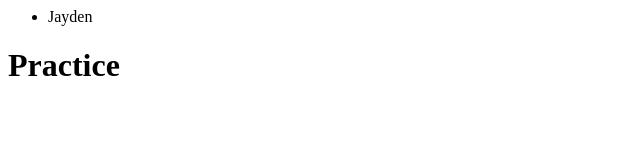
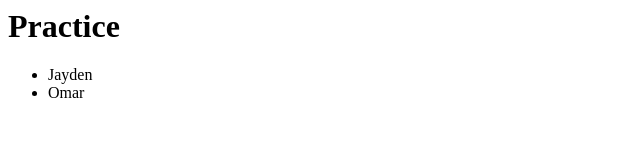
Before and after one commit to JaydenHluszko/Practice, a plain HTML site: page index.html in a window 1280 px wide. Shown: the whole page, without its empty margins (0-640 px from the left). Drawn offline with Linux system fonts and the light colour scheme.

Commit message:
added my name and moved h1 inside header

```diff
--- a/index.html
+++ b/index.html
@@ -7,11 +7,13 @@
 </head>
 <body>
     <header>
+        <h1>Practice</h1>
+
         <ul>
             <li>Jayden</li>
+            <li class="theBestest">Omar</li>
         </ul>
     </header>
-    <h1>Practice</h1>
 
 </body>
 </html>
```
